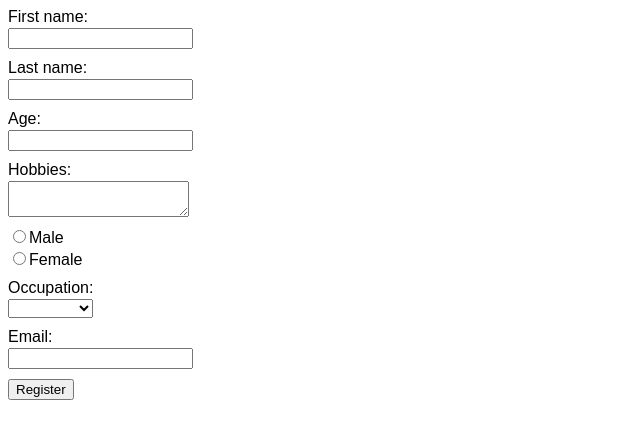
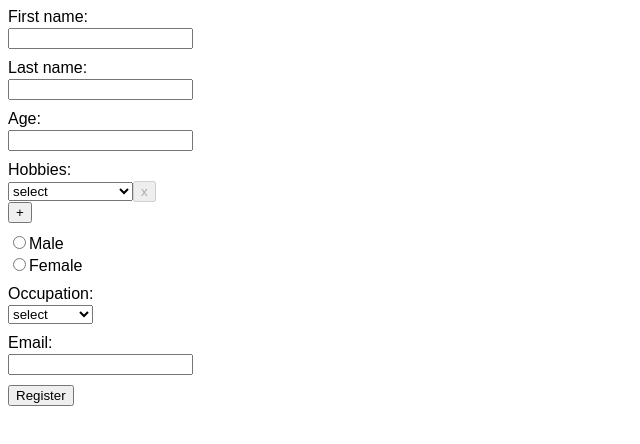
Before and after one commit to Demetre-Panjakidze/forms, an Angular app: page / in a window 1280 px wide. Shown: the top 444 px of the page, without its empty margins (0-640 px from the left). Built offline with nearby package versions, Linux system fonts and the light colour scheme.

Commit message:
initial commit

```diff
--- a/src/app/app.module.ts
+++ b/src/app/app.module.ts
@@ -4,9 +4,10 @@ import { FormsModule, ReactiveFormsModule } from '@angular/forms';
 import { AppRoutingModule } from './app-routing.module';
 import { AppComponent } from './app.component';
 import { HomeComponent } from './components/home/home.component';
+import { HobbiesPipe } from './pipes/hobbies.pipe';
 
 @NgModule({
-  declarations: [AppComponent, HomeComponent],
+  declarations: [AppComponent, HomeComponent, HobbiesPipe],
   imports: [BrowserModule, AppRoutingModule, FormsModule, ReactiveFormsModule],
   providers: [],
   bootstrap: [AppComponent],
--- a/src/app/app.validator.ts
+++ b/src/app/app.validator.ts
@@ -25,12 +25,14 @@ const alreadyUsedEmails: string[] = [
 class ApiService {
   checkUsedEmail(email: string): Observable<boolean> {
     return new Observable((observer) => {
+      setTimeout(() => {
         if (alreadyUsedEmails.includes(email)) {
           observer.next(true);
         } else {
           observer.next(false);
         }
         observer.complete();
+      }, 2000);
     });
   }
 }
--- a/src/app/components/home/home.component.html
+++ b/src/app/components/home/home.component.html
@@ -15,13 +15,13 @@
     >
       <p
         *ngIf="form.controls['firstName'].errors['required']"
-        [ngStyle]="{ margin: 0, color: '#F00' }"
+        [ngStyle]="{ color: '#F00' }"
       >
         First Name is required
       </p>
       <p
         *ngIf="form.controls['firstName'].errors['isUnsafe']"
-        [ngStyle]="{ margin: 0, color: '#F00' }"
+        [ngStyle]="{ color: '#F00' }"
       >
         {{ form.controls["firstName"].errors["isUnsafe"] }}
       </p>
@@ -36,8 +36,38 @@
     <input type="number" formControlName="age" />
   </div>
   <div class="hobbies input">
-    <label for="hobbies">Hobbies:</label>
-    <textarea formControlName="hobbies"></textarea>
+    <p>Hobbies:</p>
+    <div class="hobbies" formArrayName="hobbies">
+      <div
+        class=""
+        *ngFor="
+          let hobbyControl of form.controls.hobbies.controls;
+          let i = index
+        "
+      >
+        <select [formControl]="hobbyControl">
+          <option value="" hidden>select</option>
+          <option *ngFor="let hobby of hobbies" [value]="hobby">
+            {{ hobby }}
+          </option>
+        </select>
+        <button
+          [disabled]="removeBtnDisabled"
+          (click)="removeHobbyControll(i)"
+          type="button"
+        >
+          x
+        </button>
+      </div>
+
+      <button
+        [disabled]="plusBtnDisabled"
+        (click)="addHobbyControll()"
+        type="button"
+      >
+        +
+      </button>
+    </div>
   </div>
   <div class="gender input">
     <div class="option1">
@@ -64,8 +94,8 @@
   </div>
   <div class="input occupation">
     <label for="occupation">Occupation:</label>
-    <select formControlName="occupation">
-      <option [value]="undefined" selected>select</option>
+    <select formControlName="occupation" id="occupation">
+      <option value="null" hidden>select</option>
       <option [value]="occupation.Developer">{{ occupation.Developer }}</option>
       <option [value]="occupation.Doctor">{{ occupation.Doctor }}</option>
       <option [value]="occupation.Actor">{{ occupation.Actor }}</option>
@@ -83,19 +113,19 @@
     >
       <p
         *ngIf="form.controls['email'].errors['required']"
-        [ngStyle]="{ margin: 0, color: '#F00' }"
+        [ngStyle]="{ color: '#F00' }"
       >
         Email is required
       </p>
       <p
         *ngIf="form.controls['email'].errors['email']"
-        [ngStyle]="{ margin: 0, color: '#F00' }"
+        [ngStyle]="{ color: '#F00' }"
       >
         Email is wrong format
       </p>
       <p
         *ngIf="form.controls['email'].errors['isUsed']"
-        [ngStyle]="{ margin: 0, color: '#F00' }"
+        [ngStyle]="{ color: '#F00' }"
       >
         This email is already used
       </p>
--- a/src/app/components/home/home.component.scss
+++ b/src/app/components/home/home.component.scss
@@ -4,8 +4,14 @@ form {
   gap: 10px;
   align-items: flex-start;
 
+  p {
+    margin: 0;
+    cursor: pointer;
+  }
+
   label,
-  button {
+  button,
+  select {
     cursor: pointer;
   }
 
@@ -21,14 +27,12 @@ form {
   input[type="email"] {
     outline: none;
 
-    &.ng-dirty {
-      &.ng-invalid {
-        border: 1px solid #f00;
-      }
+    &.ng-invalid {
+      border: 1px solid #f00;
+    }
 
-      &.ng-valid {
-        border: 1px solid #0f0;
-      }
+    &.ng-valid {
+      border: 1px solid #0f0;
     }
   }
 }
--- a/src/app/components/home/home.component.ts
+++ b/src/app/components/home/home.component.ts
@@ -6,6 +6,7 @@ import {
   ValidatorFn,
   Validators,
   ValidationErrors,
+  FormBuilder,
 } from '@angular/forms';
 import {
   forbiddenWordsValidator,
@@ -23,36 +24,52 @@ export class HomeComponent implements OnInit {
   gender = Gender;
   isSubmitted: boolean = false;
 
+  get plusBtnDisabled() {
+    return this.form.controls.hobbies.length === 5;
+  }
+  get removeBtnDisabled() {
+    return this.form.controls.hobbies.length === 1;
+  }
+
+  hobbies: string[] = [
+    'Playing chess',
+    'hiking',
+    'listening to music',
+    'reading',
+    'smoking',
+    'playing football',
+    'watching football',
+  ];
   form: FormGroup<RegisterForm> = this.buildForm();
 
-  constructor() {}
+  constructor(private fb: FormBuilder) {}
 
   private buildForm() {
-    return new FormGroup<RegisterForm>({
-      firstName: new FormControl('', [
+    return this.fb.group<RegisterForm>({
+      firstName: this.fb.control('', [
         Validators.required,
         Validators.minLength(3),
         Validators.maxLength(20),
         forbiddenWordsValidator(),
       ]),
-      lastName: new FormControl('', [
+      lastName: this.fb.control('', [
         Validators.required,
         Validators.minLength(3),
         Validators.maxLength(10),
       ]),
-      age: new FormControl(undefined, [
+      age: this.fb.control(undefined, [
         Validators.required,
         Validators.min(18),
         Validators.max(100),
       ]),
-      email: new FormControl(
+      email: this.fb.control(
         '',
         [Validators.required, Validators.email],
         [UsedMailValidator()]
       ),
-      hobbies: new FormControl(''),
-      occupation: new FormControl(undefined),
-      gender: new FormControl(this.gender.Male),
+      hobbies: this.fb.array([new FormControl('')]),
+      occupation: this.fb.control(null),
+      gender: this.fb.control(this.gender.Male),
     });
   }
 
@@ -64,4 +81,14 @@ export class HomeComponent implements OnInit {
     this.isSubmitted = true;
     console.log(this.form);
   }
+
+  addHobbyControll() {
+    const hobbies = this.form.controls.hobbies;
+    hobbies.push(new FormControl(''));
+  }
+
+  removeHobbyControll(index: number) {
+    const hobbies = this.form.controls.hobbies;
+    hobbies.removeAt(index);
+  }
 }
--- a/src/app/forms.model.ts
+++ b/src/app/forms.model.ts
@@ -1,4 +1,4 @@
-import { FormControl } from '@angular/forms';
+import { FormArray, FormControl } from '@angular/forms';
 
 export enum Occupation {
   Developer = 'Developer',
@@ -16,7 +16,7 @@ export interface RegisterForm {
   lastName: FormControl<string | null>;
   age: FormControl<number | undefined | null>;
   email: FormControl<string | null>;
-  hobbies?: FormControl<string | null>;
+  hobbies: FormArray<FormControl<string | null>>;
   occupation?: FormControl<Occupation | undefined | null>;
   gender: FormControl<Gender | null>;
 }
--- /dev/null
+++ b/src/app/pipes/hobbies.pipe.ts
@@ -0,0 +1,12 @@
+import { Pipe, PipeTransform } from '@angular/core';
+
+@Pipe({
+  name: 'hobbies'
+})
+export class HobbiesPipe implements PipeTransform {
+
+  transform(value: unknown, ...args: unknown[]): unknown {
+    return null;
+  }
+
+}
```
Lines whose indentation alone changed are shown as unchanged.
